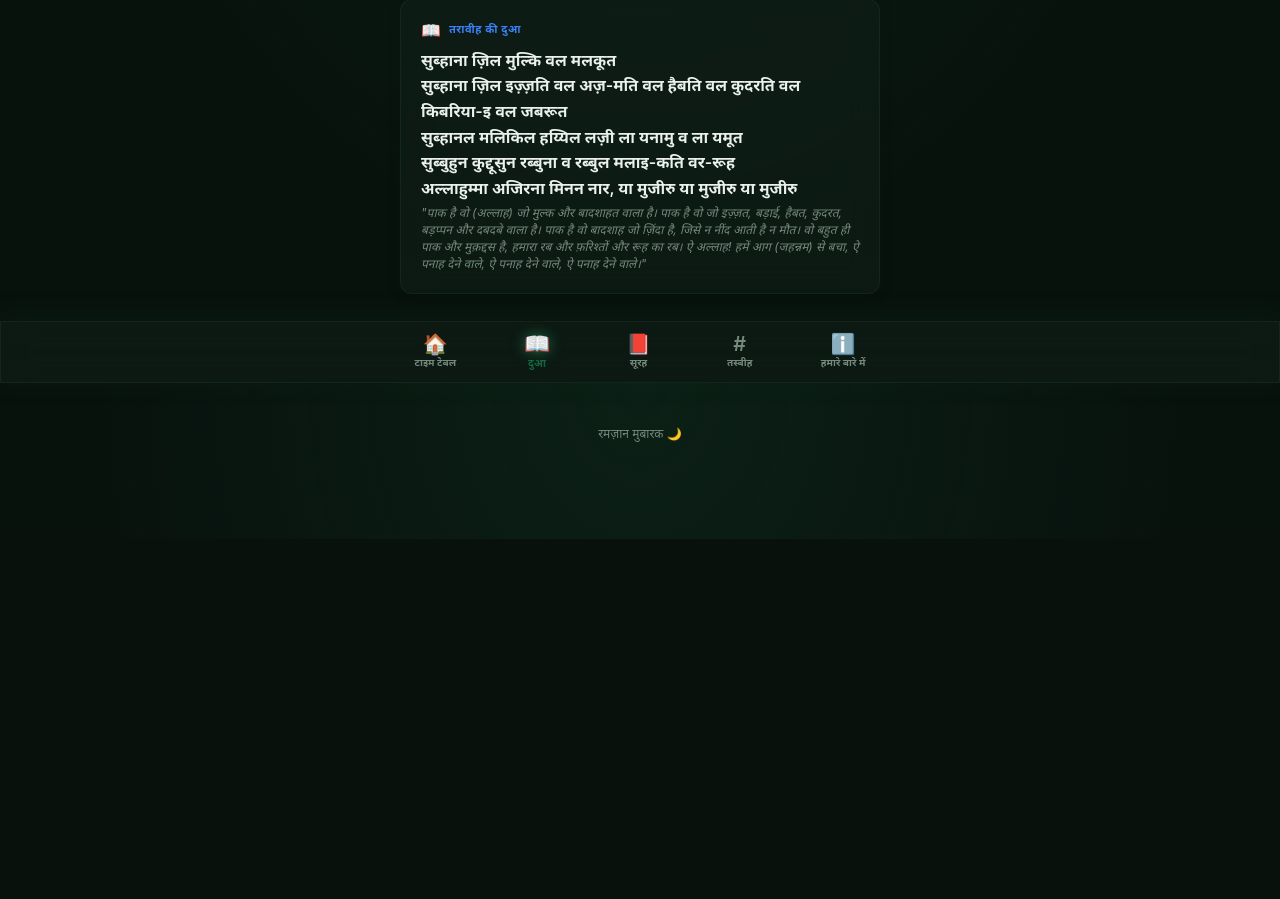
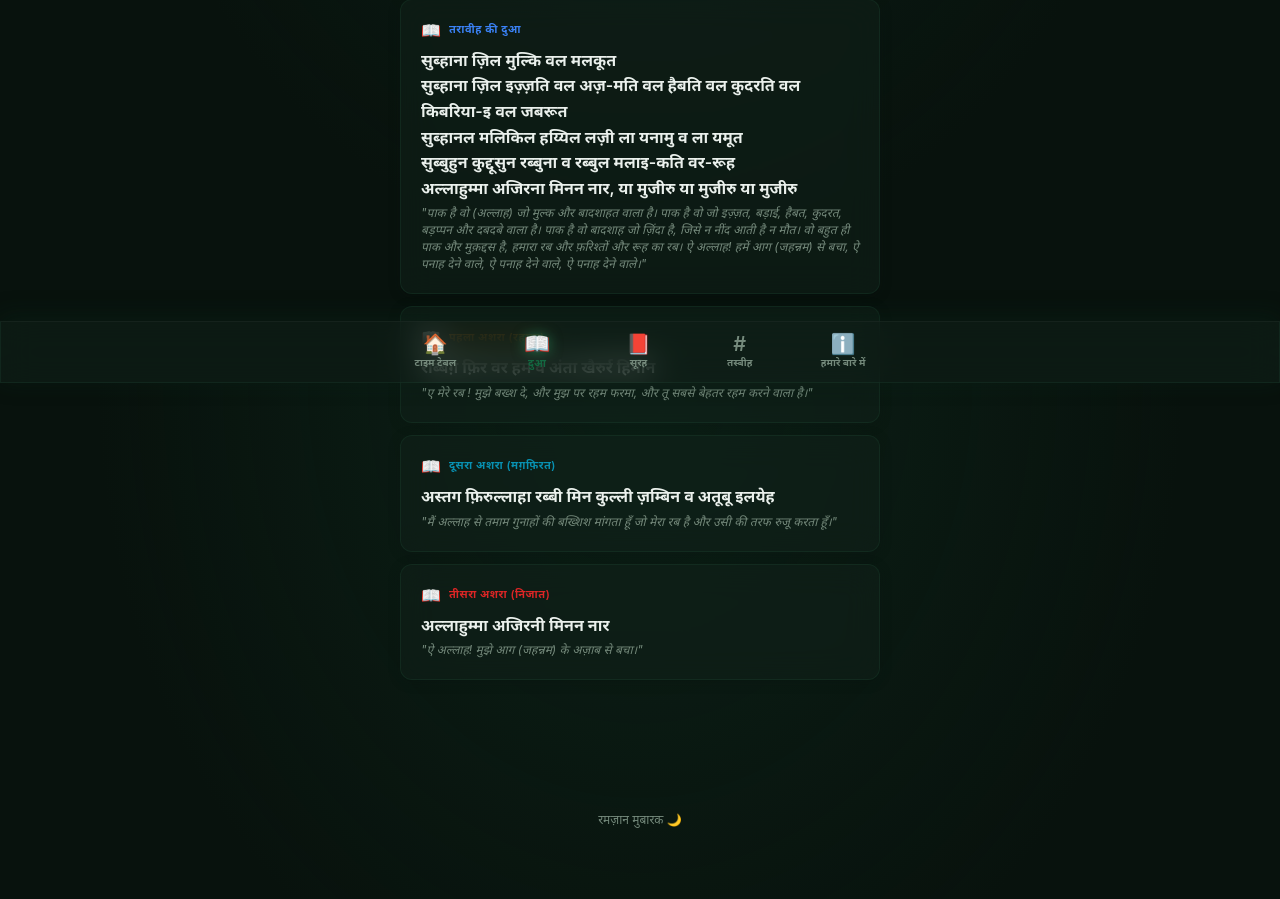
Before and after one commit to sahirkazi/ramadan, a PHP site: page /dua in a window 1280 px wide. Shown: the part 417-1316 px from the top of the page. Before the commit the page ends 945 px from the top, so only its background shows below. Run offline with PHP 8.4, Linux system fonts and the light colour scheme.

Commit message:
sure al-qadra and 3 shura ke dua added

```diff
--- a/dua.php
+++ b/dua.php
@@ -32,6 +32,10 @@ $extraHead = '<style>
     .dua-tag.taraweeh {
       color: #3b82f6;
     }
+
+    .dua-tag.ashra1 { color: #d97706; }
+    .dua-tag.ashra2 { color: #0891b2; }
+    .dua-tag.ashra3 { color: #dc2626; }
 
     .dua-text {
       font-size: 16px;
@@ -107,6 +111,27 @@ include 'header.php';
       transHindi: "पाक है वो (अल्लाह) जो मुल्क और बादशाहत वाला है।\nपाक है वो जो इज़्ज़त, बड़ाई, हैबत, कुदरत, बड़प्पन और दबदबे वाला है।\nपाक है वो बादशाह जो ज़िंदा है, जिसे न नींद आती है न मौत।\nवो बहुत ही पाक और मुक़द्दस है, हमारा रब और फ़रिश्तों और रूह का रब।\nऐ अल्लाह! हमें आग (जहन्नम) से बचा, ऐ पनाह देने वाले, ऐ पनाह देने वाले, ऐ पनाह देने वाले।",
       textHinglish: "Subhana Zil Mulki Wal Malakoot\nSubhana Zil Izzati Wal Azmati Wal Haibati Wal Qudrati Wal Kibriyaai Wal Jabaroot\nSubhanal Malikil Hayyil Lazee La Yanaamu Wa La Yamoot\nSubboohun Quddoosun Rabbuna Wa Rabbul Malaaikati War Rooh\nAllahumma Ajirna Minan Naar, Ya Mujeeru Ya Mujeeru Ya Mujeeru",
       transHinglish: "Paak hai wo (Allah) jo Mulk aur Badshahat wala hai.\nPaak hai wo jo Izzat, Badai, Haibat, Qudrat, Badappan aur Dabdabe wala hai.\nPaak hai wo Badshah jo Zinda hai, jise na neend aati hai na maut.\nWo bahut hi Paak aur Muqaddas hai, Hamara Rab aur Farishton aur Rooh ka Rab.\nAye Allah! Hamein aag (Jahannam) se bacha, Aye Panah dene wale, Aye Panah dene wale, Aye Panah dene wale."
+    },
+    {
+      tag: "ashra1", tagNameHindi: "पहला अशरा (रहमत)", tagNameHinglish: "Pahla Ashra (Rahmat)",
+      textHindi: "रब्बिग़ फ़िर वर हम व अंता खैरुर्र हिमीन",
+      transHindi: "ए मेरे रब ! मुझे बख्श दे, और मुझ पर रहम फरमा, और तू सबसे बेहतर रहम करने वाला है।",
+      textHinglish: "Rabbigh Fir War Ham Wa Anta Khairur Rahimeen",
+      transHinglish: "Aye mere Rab! Mujhe bakhsh de, aur mujh par raham farma, aur tu sabse behtar raham karne wala hai."
+    },
+    {
+      tag: "ashra2", tagNameHindi: "दूसरा अशरा (मग़फ़िरत)", tagNameHinglish: "Dusra Ashra (Maghfirat)",
+      textHindi: "अस्तग फ़िरुल्लाहा रब्बी मिन कुल्ली ज़म्बिन व अतूबू इलयेह",
+      transHindi: "मैं अल्लाह से तमाम गुनाहों की बख्शिश मांगता हूँ जो मेरा रब है और उसी की तरफ रुजू करता हूँ।",
+      textHinglish: "Astaghfirullaha Rabbi Min Kulli Zambin Wa Atoobu Ilaih",
+      transHinglish: "Main Allah se tamam gunahon ki bakhshish mangta hoon jo mera Rab hai aur usi ki taraf ruku karta hoon."
+    },
+    {
+      tag: "ashra3", tagNameHindi: "तीसरा अशरा (निजात)", tagNameHinglish: "Teesra Ashra (Nijat)",
+      textHindi: "अल्लाहुम्मा अजिरनी मिनन नार",
+      transHindi: "ऐ अल्लाह! मुझे आग (जहन्नम) के अज़ाब से बचा।",
+      textHinglish: "Allahumma Ajirni Minan Naar",
+      transHinglish: "Aye Allah! Mujhe aag (Jahannam) ke azaab se bacha."
     }
   ];
 
```
Also changed, not shown: surah.php (+7 -0 lines). Lines whose indentation alone changed are shown as unchanged.
